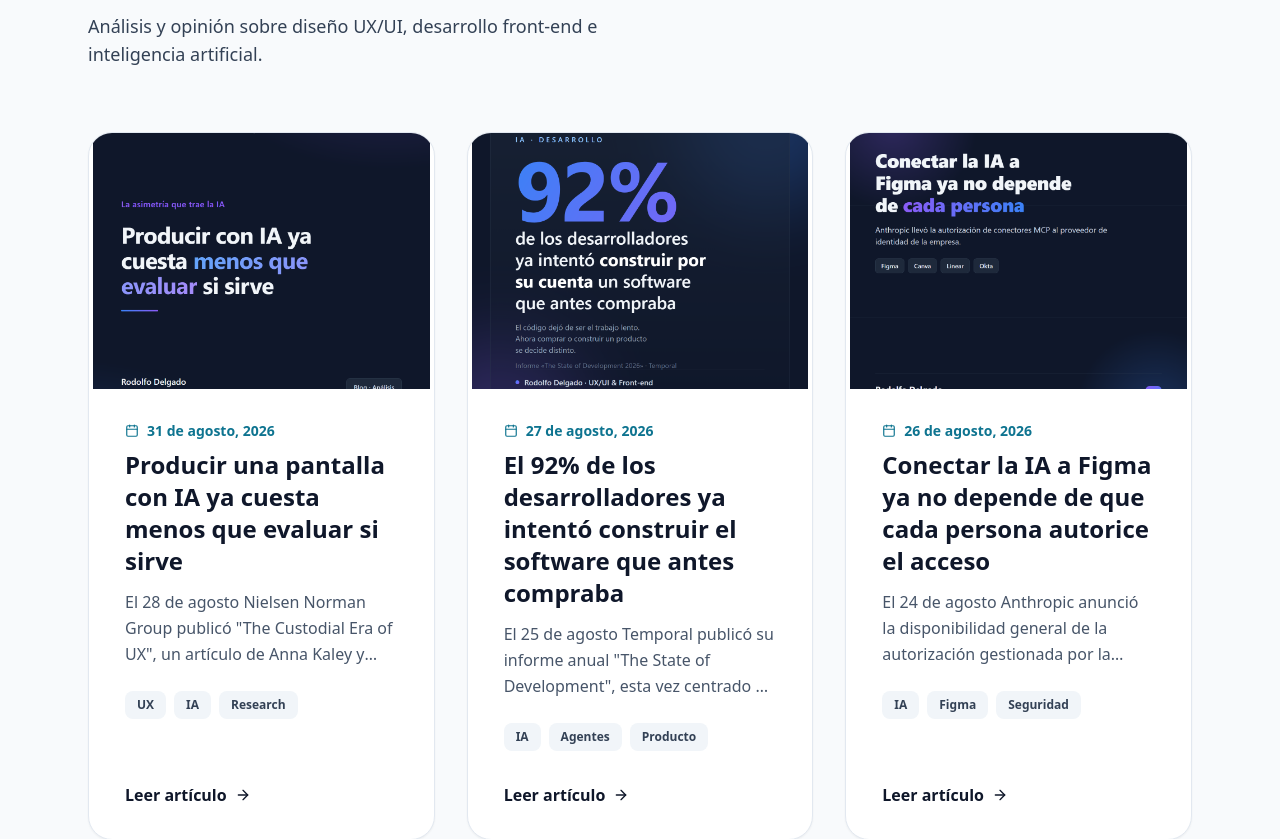
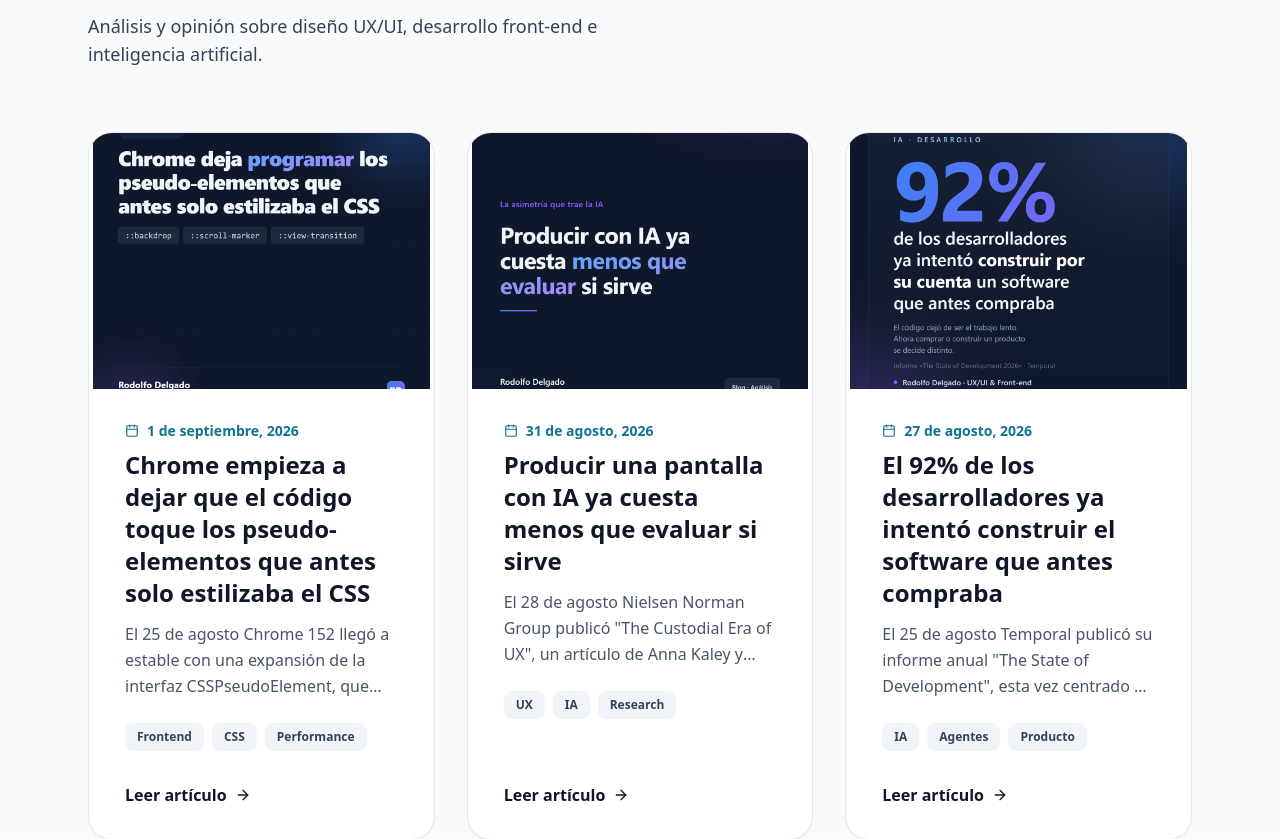
Before and after one commit to rododelgado-collab/portafolio-ux-frontend, a React (Vite) app: page / in a window 1280 px wide. Shown: the part 3740-4579 px from the top of the page. Built offline with nearby package versions, Linux system fonts and the light colour scheme; no server answers.

Commit message:
feat: agregar post al blog: Chrome deja programar pseudo-elementos CSS

```diff
--- a/src/data/blogPosts.ts
+++ b/src/data/blogPosts.ts
@@ -1,6 +1,31 @@
 import type { BlogPost } from '../types'
 
 export const blogPosts: BlogPost[] = [
+  {
+    id: 'chrome-css-pseudoelementos-programables',
+    title: 'Chrome empieza a dejar que el código toque los pseudo-elementos que antes solo estilizaba el CSS',
+    date: '2026-09-01',
+    dateLabel: '1 de septiembre, 2026',
+    tags: ['Frontend', 'CSS', 'Performance'],
+    excerpt:
+      'El 25 de agosto Chrome 152 llegó a estable con una expansión de la interfaz CSSPseudoElement, que hasta ahora solo funcionaba con ::before, ::after y ::marker, a ::backdrop, ::scroll-marker y ::view-transition. La misma versión suma la CPU Performance API para consultar el rendimiento del dispositivo. Repaso qué cambia en la práctica y por qué me parece una señal de fondo, no solo una nota de versión.',
+    content: [
+      'El 25 de agosto de 2026, Chrome 152 llegó al canal estable para Windows, Mac y Linux con dos novedades que, leídas juntas, dicen algo sobre hacia dónde va la relación entre CSS y JavaScript en el navegador. La primera es una expansión de la interfaz CSSPseudoElement. La segunda es la CPU Performance API.',
+      'Hasta Chrome 151, la interfaz CSSPseudoElement, que permite manipular pseudo-elementos desde JavaScript, solo funcionaba con tres de ellos: ::before, ::after y ::marker. El resto de los pseudo-elementos existía únicamente como un lugar donde aplicar estilos con CSS, sin que el código pudiera escuchar eventos ni reaccionar a ellos directamente. Chrome 152 extiende esa interfaz a tres pseudo-elementos más: ::backdrop, ::scroll-marker y ::view-transition.',
+      'En la práctica, esto resuelve problemas concretos con los que cualquier persona que haya construido un diálogo modal se ha topado. Cerrar un dialog al hacer clic en el fondo, pero no cuando el clic ocurre dentro del contenido, solía requerir calcular a mano si las coordenadas del clic caían dentro o fuera del área del contenido, una lógica de intersección que se repetía proyecto tras proyecto. Con ::backdrop accesible como CSSPseudoElement, ese caso se resuelve escuchando el evento directamente sobre el fondo, sin la lógica intermedia.',
+      'Algo similar ocurre con ::scroll-marker, el pseudo-elemento pensado para los indicadores de posición en un contenedor con scroll, como los puntos de un carrusel. Poder capturar interacciones sobre esos marcadores desde JavaScript facilita registrar en qué punto del carrusel interactúa la persona usuaria, algo que antes exigía reconstruir esa lógica con elementos adicionales fuera del pseudo-elemento nativo. Y con ::view-transition, que forma parte de la View Transitions API, se puede interceptar una transición de vista mientras ocurre y disparar una nueva, algo que antes quedaba fuera del alcance del código una vez que la transición ya estaba en marcha.',
+      'La segunda novedad de esta versión es la CPU Performance API, que permite a una aplicación web consultar el nivel de rendimiento del CPU del dispositivo donde se ejecuta. La idea es que una aplicación pueda adaptar su experiencia, por ejemplo simplificando animaciones o reduciendo la carga de cómputo, según la capacidad real del hardware, en vez de asumir un único nivel de rendimiento para todas las personas usuarias. El propio Chrome documenta que tanto la persona usuaria como quien administra el navegador en un entorno corporativo pueden anular el nivel reportado, así que no es un dato absoluto ni imposible de manipular, pero sí una señal que antes no existía de forma estandarizada.',
+      'Vengo del cruce entre diseño y desarrollo front-end, y lo que más me llama la atención de esta versión no es una función aislada, sino el patrón que dibuja junto con otras novedades de CSS de los últimos años: el navegador va cerrando, pseudo-elemento por pseudo-elemento, la brecha entre lo que el CSS puede estilizar visualmente y lo que el JavaScript puede escuchar y manipular. Cada vez que eso ocurre, desaparece un parche que existía solo para reconstruir con código algo que el diseño ya había definido en la hoja de estilos.',
+      'La CPU Performance API me interesa por un motivo distinto, más cercano a mi paso por banca y fintech en Sermaluc y ManpowerGroup: ahí trabajé con bases de personas usuarias que accedían desde dispositivos muy dispares, desde equipos de gama alta hasta teléfonos con años de uso y presupuestos ajustados. En ese contexto, diseñar animaciones, transiciones y densidad de información pensando en un dispositivo promedio siempre fue una simplificación cómoda pero imprecisa. Tener una señal estándar del navegador sobre la capacidad real del hardware abre la puerta a decisiones de diseño explícitamente diferenciadas por nivel de rendimiento, en vez de una única experiencia que en la práctica solo se comporta bien en la mitad superior de los dispositivos.',
+      'Vale la pena una salvedad: estas dos funciones llegan primero a Chrome, no a todos los navegadores a la vez, así que por ahora conviene tratarlas como progressive enhancement y no como una base sobre la que construir sin comprobación de soporte. Aun así, la dirección del cambio me parece clara y, a diferencia de muchas notas de versión, con implicancias que van más allá de un detalle técnico menor.',
+      'La pregunta que me deja es si, cuando estas señales de rendimiento estén disponibles de forma más estable entre navegadores, empezaremos a diseñar explícitamente por nivel de rendimiento del dispositivo, o si seguiremos diseñando para ese dispositivo promedio que en la práctica no representa a nadie.',
+    ],
+    image: '/blog/chrome-css-pseudoelementos-programables.png',
+    imageAlt:
+      'Tarjeta del artículo: Chrome 152 deja programar los pseudo-elementos ::backdrop, ::scroll-marker y ::view-transition, y suma la CPU Performance API',
+    sourceUrl: 'https://developer.chrome.com/blog/new-in-chrome-152',
+    sourceLabel: 'Chrome for Developers — New in Chrome 152',
+  },
   {
     id: 'producir-con-ia-cuesta-menos-que-evaluar-si-sirve',
     title: 'Producir una pantalla con IA ya cuesta menos que evaluar si sirve',
```
Also changed, not shown: public/blog/chrome-css-pseudoelementos-programables.png (added), 1 other file (tests, documents, lock files or other folders).
